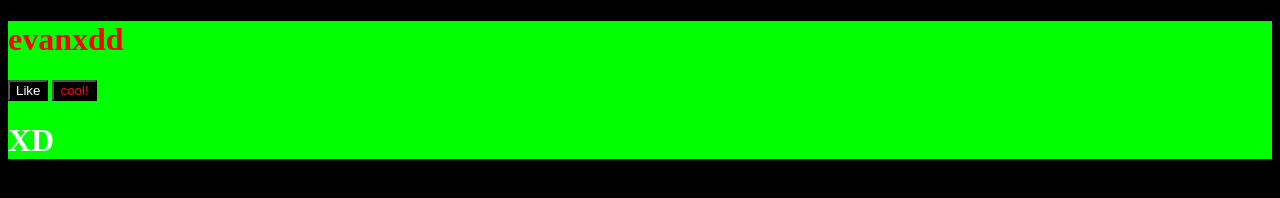
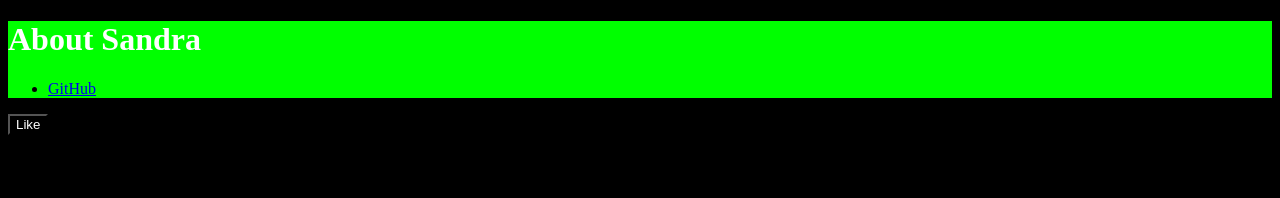
Before and after one commit to Sandraxd/sandra, a plain HTML site: page index.html in a window 1280 px wide. Drawn offline with Linux system fonts and the light colour scheme.

Commit message:
Add GitHub item.

```diff
--- a/index.html
+++ b/index.html
@@ -9,11 +9,12 @@
 
 <body>
   <div id="sandra-introduction">
-    <h1 class="red">evanxdd</h1>
-    <button class="white">Like</button>
-    <button class="red">cool!</button>
-    <h1 class="white">XD</h1>
+    <h1 class="white">About Sandra</h1>
+    <ul>
+      <li><a href="http://github.com/Sandraxd" target="_blank">GitHub</a></li>
+    </ul>
   </div>
+  <button class="white">Like</button>
 </body>
 
 </html>
```
